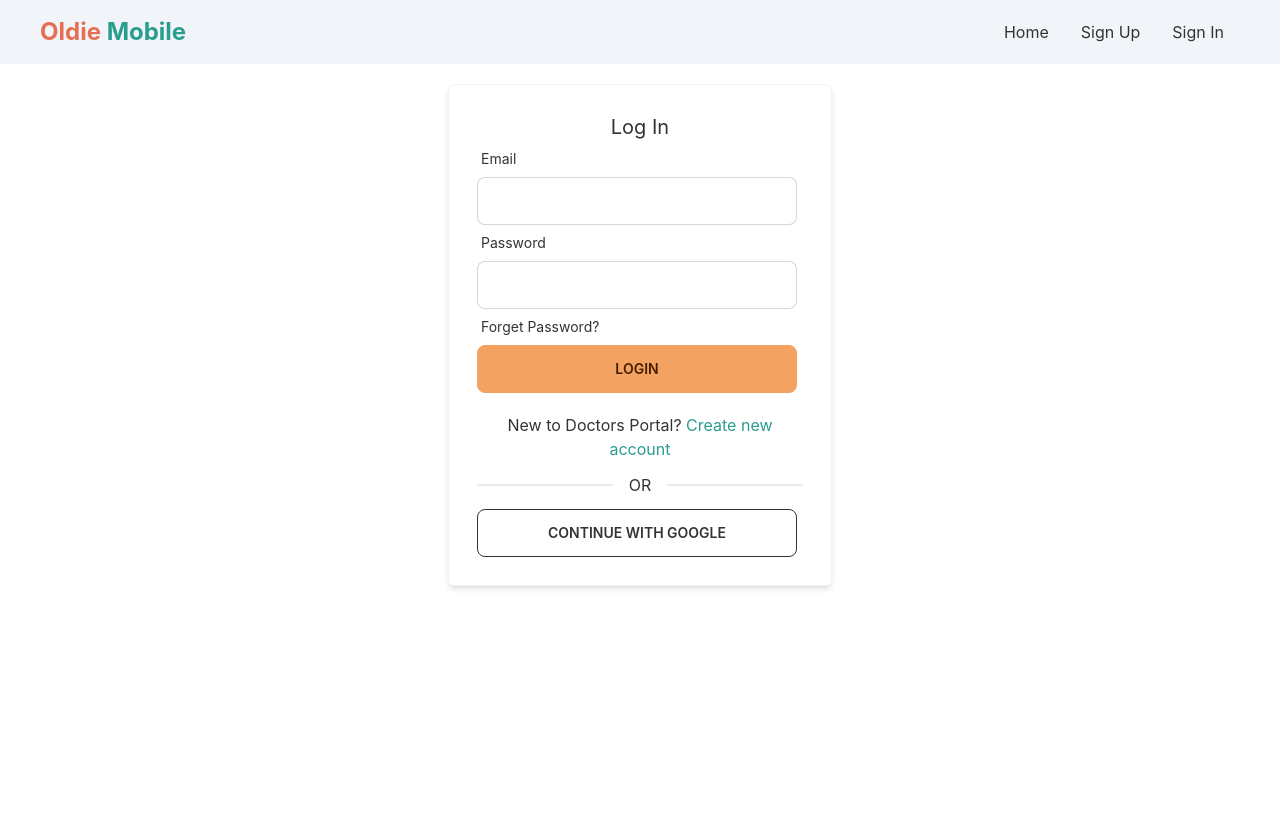
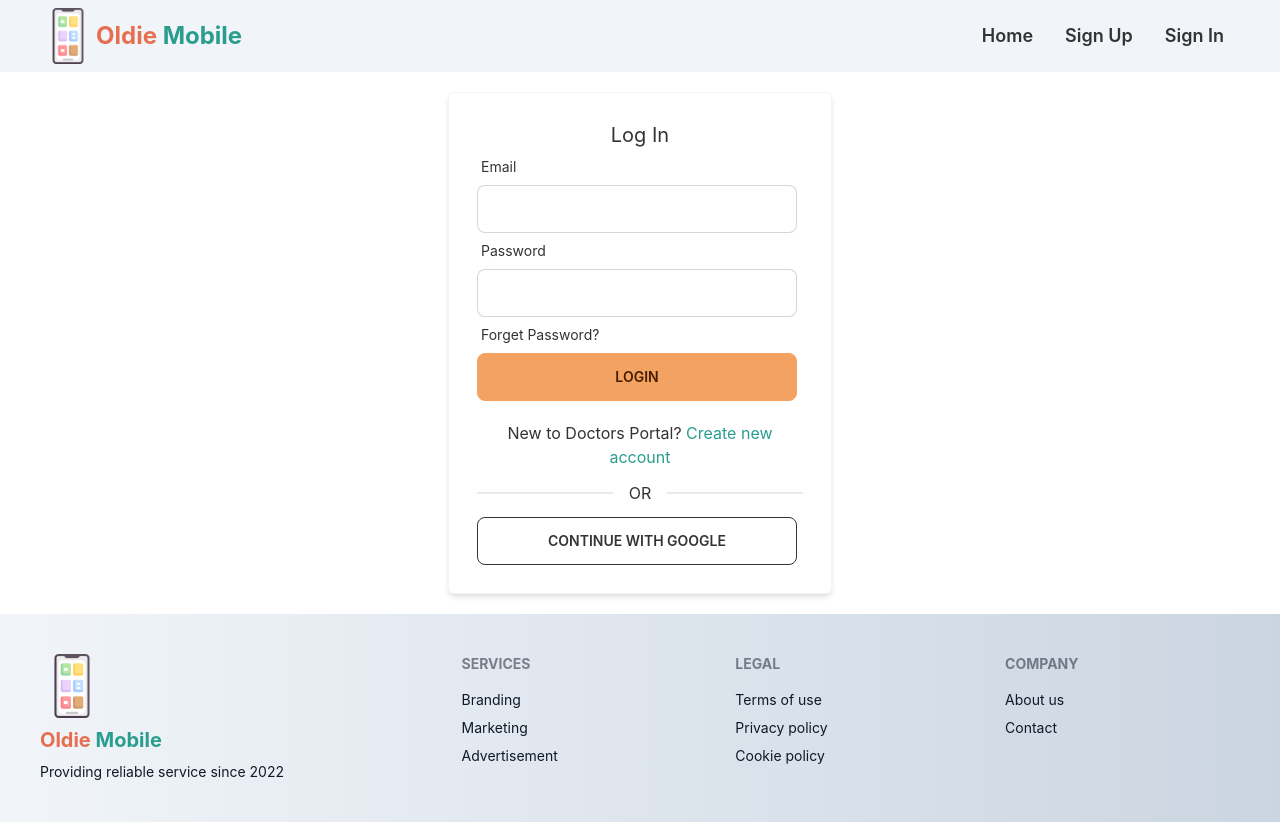
Before and after one commit to ThisIsKhalid/oldie-mobile-client, a React (Create React App) app: page /signin in a window 1280 px wide. Before the commit the page ends 800 px from the top, so only its background shows below. Built offline with nearby package versions, Linux system fonts and the light colour scheme; no server answers.

Commit message:
added footer, design card

```diff
--- a/public/index.html
+++ b/public/index.html
@@ -10,34 +10,11 @@
       content="Web site created using create-react-app"
     />
     <link rel="apple-touch-icon" href="%PUBLIC_URL%/logo192.png" />
-    <!--
-      manifest.json provides metadata used when your web app is installed on a
-      user's mobile device or desktop. See https://developers.google.com/web/fundamentals/web-app-manifest/
-    -->
     <link rel="manifest" href="%PUBLIC_URL%/manifest.json" />
-    <!--
-      Notice the use of %PUBLIC_URL% in the tags above.
-      It will be replaced with the URL of the `public` folder during the build.
-      Only files inside the `public` folder can be referenced from the HTML.
-
-      Unlike "/favicon.ico" or "favicon.ico", "%PUBLIC_URL%/favicon.ico" will
-      work correctly both with client-side routing and a non-root public URL.
-      Learn how to configure a non-root public URL by running `npm run build`.
-    -->
-    <title>React App</title>
+    <title>Oldie Mobile</title>
   </head>
   <body>
     <noscript>You need to enable JavaScript to run this app.</noscript>
     <div id="root"></div>
-    <!--
-      This HTML file is a template.
-      If you open it directly in the browser, you will see an empty page.
-
-      You can add webfonts, meta tags, or analytics to this file.
-      The build step will place the bundled scripts into the <body> tag.
-
-      To begin the development, run `npm start` or `yarn start`.
-      To create a production bundle, use `npm run build` or `yarn build`.
-    -->
   </body>
 </html>
--- a/src/Layout/MainLayout.js
+++ b/src/Layout/MainLayout.js
@@ -1,5 +1,6 @@
 import React from 'react';
 import { Outlet } from 'react-router-dom';
+import Footer from '../Pages/Shared/Footer';
 import Navbar from '../Pages/Shared/Navbar';
 
 const MainLayout = () => {
@@ -7,6 +8,7 @@ const MainLayout = () => {
         <div>
             <Navbar></Navbar>
             <Outlet></Outlet>
+            <Footer></Footer>
         </div>
     );
 };
--- a/src/Pages/Home/Banner/Banner.js
+++ b/src/Pages/Home/Banner/Banner.js
@@ -7,7 +7,7 @@ const Banner = () => {
     <div className="carousel w-full">
       <div id="slide1" className="carousel-item relative w-full">
         <div className="bg-gradient-to-r from-accent to-error  w-full flex md:flex-row flex-col-reverse justify-center items-center px-5">
-          <div className="lg:w-1/2">
+          <div className="lg:w-1/2 lg:mb-0 mb-10">
             <h1 className=" text-4xl font-medium">
               Buy{" "}
               <span className="text uppercase font-bold text-white">
--- a/src/Pages/Home/Home/Home.js
+++ b/src/Pages/Home/Home/Home.js
@@ -32,11 +32,11 @@ const Home = () => {
 
       {/* ----------advertised section----------------- */}
       {advertisedPhones?.length && (
-        <section>
+        <section className="my-10">
           <h1 className="text-gray-700 text-3xl font-bold text-center mb-5">
             Featured Products
           </h1>
-          <div className="grid grid-cols-2 gap-10 mx-10">
+          <div className="grid lg:grid-cols-2 grid-cols-1 gap-10 mx-5">
             {advertisedPhones?.map((phoneDetails) => (
               <Phone
                 key={phoneDetails._id}
--- /dev/null
+++ b/src/Pages/Shared/Footer.js
@@ -0,0 +1,36 @@
+import React from 'react';
+import img from '../../Assets/mobile-app (1).png'
+
+const Footer = () => {
+    return (
+      <footer className="footer p-10 bg-gradient-to-r from-slate-100 to-slate-300 text-gray-900">
+        <div>
+          <img className='w-16' src={img} alt="" />
+          <p className="text-xl font-bold">
+            <span className="text-error">Oldie</span>{" "}
+            <span className="text-secondary">Mobile</span>
+          </p>
+          <p>Providing reliable service since 2022</p>
+        </div>
+        <div>
+          <span className="footer-title">Services</span>
+          <a className="link link-hover">Branding</a>
+          <a className="link link-hover">Marketing</a>
+          <a className="link link-hover">Advertisement</a>
+        </div>
+        <div>
+          <span className="footer-title">Legal</span>
+          <a className="link link-hover">Terms of use</a>
+          <a className="link link-hover">Privacy policy</a>
+          <a className="link link-hover">Cookie policy</a>
+        </div>
+        <div>
+          <span className="footer-title">Company</span>
+          <a className="link link-hover">About us</a>
+          <a className="link link-hover">Contact</a>
+        </div>
+      </footer>
+    );
+};
+
+export default Footer;
--- a/src/Pages/Shared/Navbar.js
+++ b/src/Pages/Shared/Navbar.js
@@ -2,6 +2,7 @@ import React, { useContext } from "react";
 import { TfiViewList, TfiViewListAlt } from "react-icons/tfi";
 import { Link } from "react-router-dom";
 import { AuthContext } from "../../Context/AuthProvider";
+import img from '../../Assets/mobile-app (1).png'
 
 const Navbar = () => {
   const { user, logOut } = useContext(AuthContext);
@@ -47,13 +48,16 @@ const Navbar = () => {
             {menuItem}
           </ul>
         </div>
-        <Link to="/" className="text-2xl font-bold">
-          <span className="text-error">Oldie</span>{" "}
-          <span className="text-secondary">Mobile</span>
-        </Link>
+        <div className="flex items-center">
+          <img className="w-14" src={img} alt="" />
+          <Link to="/" className="text-2xl font-bold">
+            <span className="text-error">Oldie</span>{" "}
+            <span className="text-secondary">Mobile</span>
+          </Link>
+        </div>
       </div>
       <div className="navbar-center hidden lg:flex">
-        <ul className="menu menu-horizontal p-0">{menuItem}</ul>
+        <ul className="menu menu-horizontal p-0 text-lg font-semibold">{menuItem}</ul>
       </div>
       <label
         htmlFor="dashboard-drawer"
--- a/src/Pages/Shared/Phone.js
+++ b/src/Pages/Shared/Phone.js
@@ -1,10 +1,10 @@
 import React from "react";
+import { GoCheck } from "react-icons/go";
 
 const Phone = ({ phoneDetails, setProduct }) => {
   const {
     name,
     sellerName,
-    email,
     category,
     condition,
     img,
@@ -18,7 +18,6 @@ const Phone = ({ phoneDetails, setProduct }) => {
     sold,
     reported,
     verified,
-    advertise,
   } = phoneDetails;
   return (
     <div className="card card-compact bg-gray-100 shadow-xl border border-gray-100">
@@ -26,33 +25,45 @@ const Phone = ({ phoneDetails, setProduct }) => {
         <img className="w-full" src={img} alt="Shoes" />
       </figure>
       <div className="card-body text-gray-900">
-        <h2 className="text-2xl font-medium text-primary">{name}</h2>
-        <div className="flex justify-between text-base gap-2 font-medium">
-          <div>
-            <p>Seller Name: {sellerName}</p>
+        <h2 className="text-2xl font-semibold text-accent">{name}</h2>
+        <p className="text-secondary">{category}</p>
+        <div className="flex text-base gap-2 font-medium">
+          <div className="w-1/2">
+            <div className="flex items-center">
+              <p className="flex items-center gap-2">
+                Seller: {sellerName}{" "}
+                {verified && (
+                  <GoCheck className="bg-primary text-white rounded-full" />
+                )}
+              </p>
+            </div>
+            <p>Phone No: {phone}</p>
+            <p>
+              Price: <span className="text-error font-bold">{resalePrice}</span>
+            </p>
             <p>
               Original Price:{" "}
-              <span className="text-neutral font-bold">{originalPrice}</span>
+              <span className="text-error font-bold">{originalPrice}</span>
             </p>
-            <p>
-              Resale Price:{" "}
-              <span className="text-neutral font-bold">{resalePrice}</span>
-            </p>
-            <p>Usage Time: Year</p>
-            <div className="mt-2">
-              <label
-                htmlFor="booking-modal"
-                onClick={() => setProduct(phoneDetails)}
-                className="btn btn-primary  text-white"
-              >
-                Book Now
-              </label>
-            </div>
+
+            <p>Purchase Date: {purchaseDate}</p>
+            <p>Condition: {condition}</p>
           </div>
-          <div>
+          <div className="w-1/2">
             <p>Location: {location}</p>
-            <p>Posting Date: {postingDate}</p>
+            <p>Posting Date: {`${postingDate}`.slice(0, 10)}</p>
+            <p>Description: {description}</p>
           </div>
+        </div>
+        <div className="mt-2 flex justify-between items-end">
+          <label
+            htmlFor="booking-modal"
+            onClick={() => setProduct(phoneDetails)}
+            className="btn btn-primary btn-outline text-white"
+          >
+            Book Now
+          </label>
+          <button className="btn btn-outline btn-error btn-sm">Report to Admin</button>
         </div>
       </div>
     </div>
```
Also changed, not shown: src/Assets/mobile-app (1).png (added), 1 other file (tests, documents, lock files or other folders).
